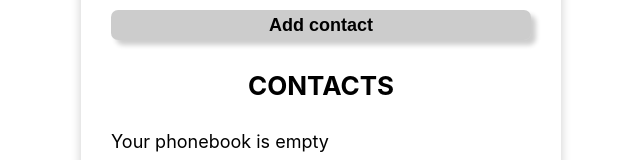
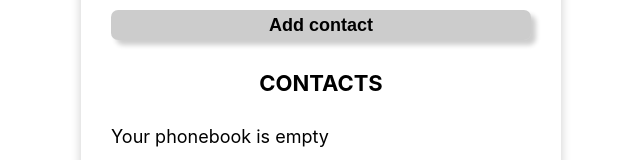
Before and after one commit to alex-neveroff/goit-react-hw-03-phonebook, a React (Create React App) app: page / in a window 1280 px wide. Shown: the part 308-468 px from the top of the page, without its empty margins (319-959 px from the left). Built offline with nearby package versions, Linux system fonts and the light colour scheme.

Commit message:
styled title

```diff
--- a/src/components/App/App.jsx
+++ b/src/components/App/App.jsx
@@ -1,9 +1,9 @@
 import React, { Component } from 'react';
+import { Container } from './App.styled';
 import { Notify } from 'notiflix';
 import ContactForm from 'components/ContactForm';
 import ContactList from 'components/ContactList';
 import SearchFilter from 'components/SearchFilter';
-import { Container } from './App.styled';
 import Notification from 'components/Notification';
 
 class App extends Component {
@@ -77,9 +77,9 @@ class App extends Component {
     const visibleContacts = this.showContacts();
     return (
       <Container>
-        <h1 className="title">Phonebook</h1>
+        <h1 className="title main-title">Phonebook</h1>
         <ContactForm onSubmit={this.addContact} />
-        <h2 className="title">Contacts</h2>
+        <h2 className="title sub-title">Contacts</h2>
         {contacts.length > 0 ? (
           <>
             <SearchFilter filter={filter} onChange={this.handleFilter} />
--- a/src/components/App/App.styled.js
+++ b/src/components/App/App.styled.js
@@ -9,11 +9,18 @@ export const Container = styled.div`
   box-shadow: 0px 0px 10px ${colors.mainShadow};
 
   .title {
-    font-size: 26px;
     font-weight: bold;
     color: ${colors.primary};
     text-align: center;
     margin-bottom: 30px;
     text-transform: uppercase;
   }
+
+  .main-title {
+    font-size: 26px;
+  }
+
+  .sub-title {
+    font-size: 22px;
+  }
 `;
```
